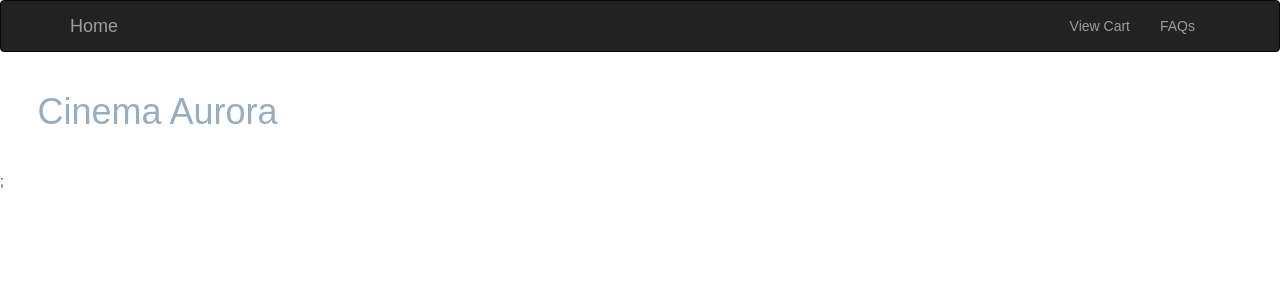
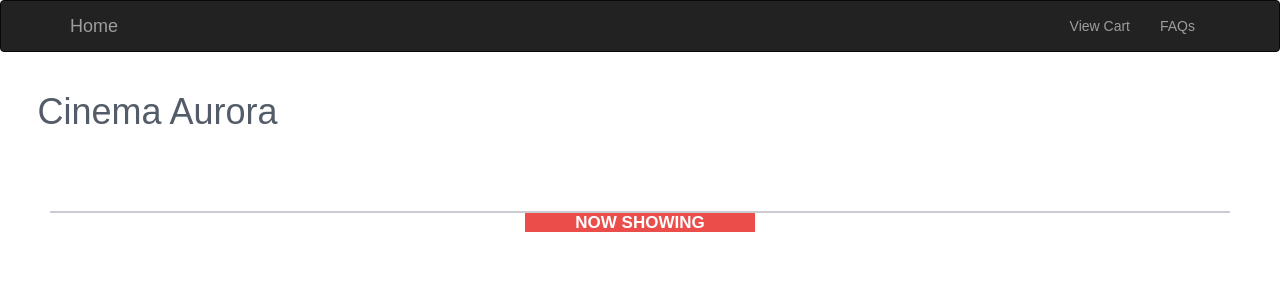
Before and after one commit to s3455338/sepm-assignment, a React (Create React App) app: page / in a window 1280 px wide. Shown: the top 300 px of the page. Built offline with nearby package versions, Linux system fonts and the light colour scheme.

Commit message:
add movie trailers

```diff
--- a/package.json
+++ b/package.json
@@ -6,7 +6,8 @@
     "react": "^16.3.1",
     "react-bootstrap": "^0.32.1",
     "react-dom": "^16.3.1",
-    "react-scripts": "1.1.4"
+    "react-scripts": "1.1.4",
+    "react-youtube": "^7.6.0"
   },
   "scripts": {
     "start": "react-scripts start",
--- a/src/App.js
+++ b/src/App.js
@@ -1,5 +1,6 @@
 import React, {Component} from 'react';
 import Header from './components/Header';
+import MovieTrailer from './components/MovieTrailer'
 import {PageHeader} from 'react-bootstrap';
 class App extends Component {
   render() {
@@ -8,13 +9,14 @@ class App extends Component {
         <Header/>
         <PageHeader style={pageHeaderStyle}>
           Cinema Aurora
-        </PageHeader>;
+        </PageHeader>
+        <MovieTrailer />
       </div>
     );
   }
 }
-let pageHeaderStyle = {
-  color: '#95afc0',
+const pageHeaderStyle = {
+  color: '#535c68',
   marginLeft: '3.75rem',
   border:'none'
 }
--- a/src/components/Header.js
+++ b/src/components/Header.js
@@ -12,7 +12,7 @@ const Header = () => (
   <Navbar inverse collapseOnSelect>
     <Navbar.Header>
       <Navbar.Brand>
-        <a href="#brand">Home</a>
+        <a href="/">Home</a>
       </Navbar.Brand>
     </Navbar.Header>
     <Navbar.Collapse>
--- /dev/null
+++ b/src/components/MovieTrailer.js
@@ -0,0 +1,60 @@
+import React from 'react';
+import YouTube from 'react-youtube';
+
+const MovieTrailer = () => (
+  <div style={divStyle}>
+    <h2 style={subStyle}>
+      <span style={spanStyle}>NOW SHOWING</span>
+    </h2>
+    <div style={{
+      margin: '20px auto'
+    }}>
+      <YouTube videoId="txBN-zGSHxc" opts={opts}/>
+    </div>
+    <div style={{
+      margin: '20px auto'
+    }}>
+      <YouTube videoId="txBN-zGSHxc" opts={opts}/>
+    </div>
+    <div style={{
+      margin: '20px auto'
+    }}>
+      <YouTube videoId="txBN-zGSHxc" opts={opts}/>
+    </div>
+    <div style={{
+      margin: '20px auto'
+    }}>
+      <YouTube videoId="txBN-zGSHxc" opts={opts}/>
+    </div>
+  </div>
+);
+const opts = {
+  height: '300px',
+  width: '600px',
+  playerVars: { // https://developers.google.com/youtube/player_parameters
+    autoplay: 0
+  }
+};
+const divStyle = {
+  margin: '0 3rem',
+  padding: '2rem',
+  textAlign: 'center'
+}
+const subStyle = {
+  textAlign: 'center',
+  height: '25px',
+  position: 'relative',
+  margin: '20px auto',
+  borderTop: '2px solid #cbcbd1',
+  fontSize: '17px',
+  color: '#ffff',
+  fontWeight: '700'
+}
+const spanStyle = {
+  paddingLeft: '50px',
+  paddingRight: '50px',
+  position: 'relative',
+  top: '1px',
+  backgroundColor: '#eb4d4b'
+}
+export default MovieTrailer;
```
Also changed, not shown: 1 other file (tests, documents, lock files or other folders).
